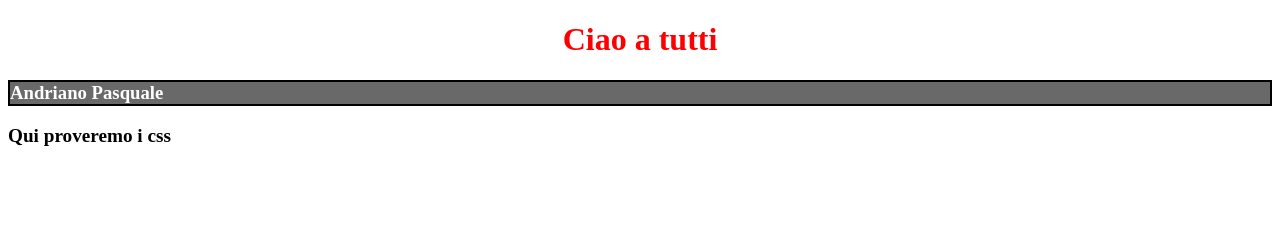
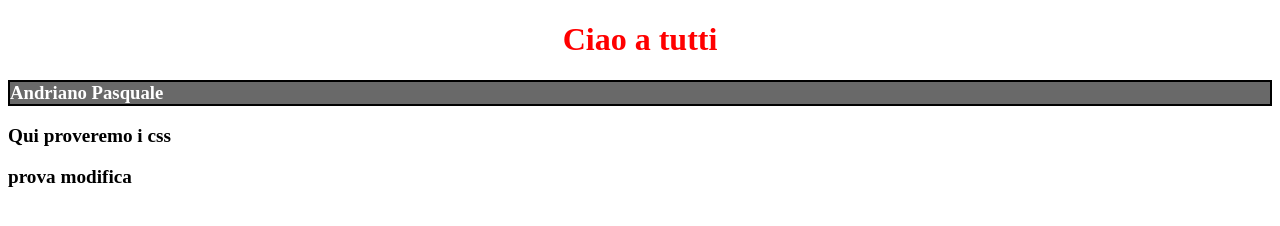
Before and after one commit to pasqualeandriano97/Lezione-3, a plain HTML site: page index.html in a window 1280 px wide. Drawn offline with Linux system fonts and the light colour scheme.

Commit message:
prova modifica

```diff
--- a/index.html
+++ b/index.html
@@ -18,6 +18,7 @@
       <h1 style="color: red; text-align: center">Ciao a tutti</h1>
       <h3>Andriano Pasquale</h3>
       <p>Qui proveremo i css</p>
+      <p>prova modifica</p>
     </main>
   </body>
 </html>
```
